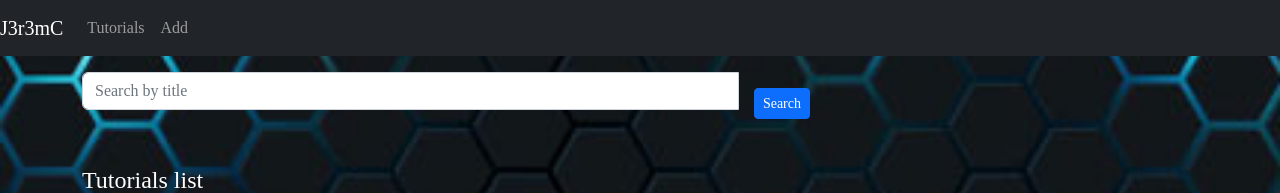
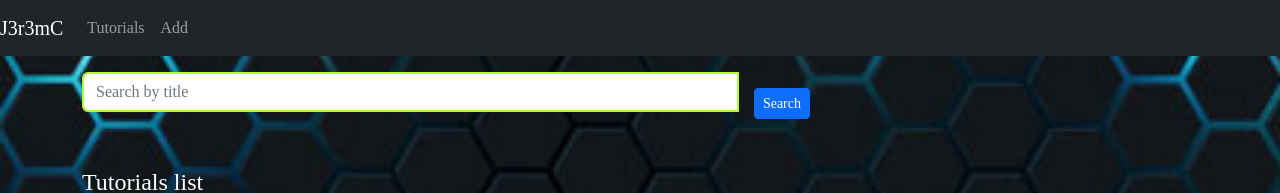
Before and after one commit to j3r3mC/frontend-tutorials, a React (Create React App) app: page / in a window 1280 px wide. Shown: the top 193 px of the page. Built offline with nearby package versions, Linux system fonts and the light colour scheme; no server answers.

Commit message:
FIX font family

```diff
--- a/src/App.css
+++ b/src/App.css
@@ -11,6 +11,14 @@ body{
   margin-top: 1.5rem;
   margin-bottom: 1.5rem;
 
+}
+
+input:invalid {
+  border: 2px dashed red;
+}
+
+input:valid {
+  border: 2px solid greenyellow;
 }
 
 .list {
--- a/src/components/tutorial.component.js
+++ b/src/components/tutorial.component.js
@@ -128,6 +128,7 @@ class Tutorial extends Component {
                       id="title"
                       value={currentTutorial.title}
                       onChange={this.onChangeTitle}
+                      required
                     />
                   </div>
                   <div className="form-group">
@@ -138,6 +139,7 @@ class Tutorial extends Component {
                       id="description"
                       value={currentTutorial.description}
                       onChange={this.onChangeDescription}
+                      required
                     />
                   </div>
 
```
